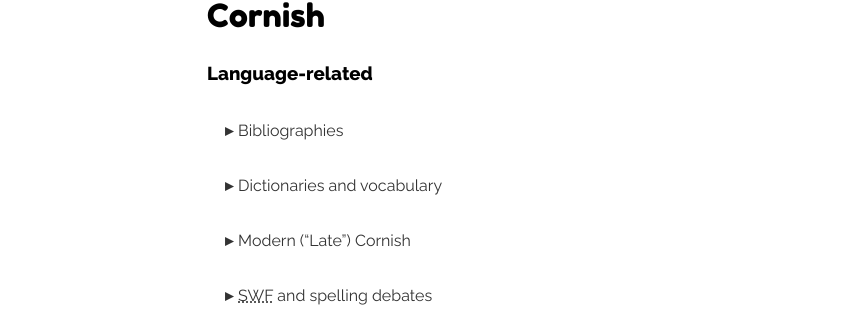
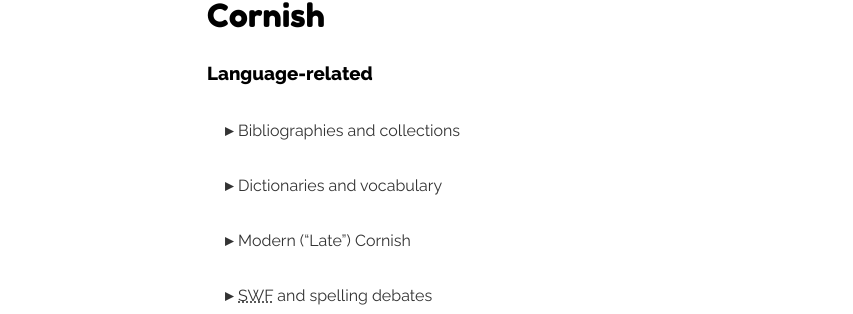
Before and after one commit to merryndd/merryndd.github.io, a Jekyll site: the page built from site/resources/index.html, in a window 1280 px wide and 900 px high. Shown: the part 265-579 px from the top of the window, without its empty margins (11-864 px from the left). Built offline with Jekyll 4.4.1, drawn with Linux system fonts in a browser that asks for light colours; comment, search, counter and statistics services are not loaded.

Commit message:
Add MacK to resources

```diff
--- a/site/resources/index.html
+++ b/site/resources/index.html
@@ -19,10 +19,11 @@
 <h3 class="en">Language-related</h3>
 <h3 class="kw">An tavas</h3>
 
-<button class="collapsible"><span class="en">Bibliographies</span><span class="kw">Rolyow levrow</span></button>
+<button class="collapsible"><span class="en">Bibliographies and collections</span><span class="kw">Rolyow levrow ha cuntellow</span></button>
 <div class="collcontent">
   <ul><li>** <a href="https://drive.google.com/open?id=1SpW8sWA51e6i3S5_tVmRdrI3POckJX76"><span class="en">General bibliography</span><span class="kw">Rol levrow hag artiklow</span></a> <span class="en">on a range of (mostly linguistic) topics</span><span class="kw">’dro dhe lies taklow, an tavas en arbednek</span></li>
-  <li><a href="http://cornishlanguage.info/"><span class="en">Articles by</span><span class="kw">Artiklow gen</span> Ken George</a> <span class="en">on aspects of language</span><span class="kw">’dro dhe’n tavas</span></li></ul>
+  <li><a href="http://cornishlanguage.info/"><span class="en">Articles by</span><span class="kw">Artiklow gen</span> Ken George</a> <span class="en">on aspects of language</span><span class="kw">’dro dhe’n tavas</span></li>
+<li>** <a href="https://merryndd.github.io/mackinnon"><span class="en">Articles by</span><span class="kw">Artiklow gen</span> Ken MacKinnon</a> <span class="en">on Cornish and Cornwall</span><span class="kw">’dro dhe Gernowek ha Kernow</span></li></ul>
 </div>
 <button class="collapsible"><span class="en">Dictionaries and vocabulary</span><span class="kw">Gerlevrow ha geryow</span></button>
 <div class="collcontent">
```
